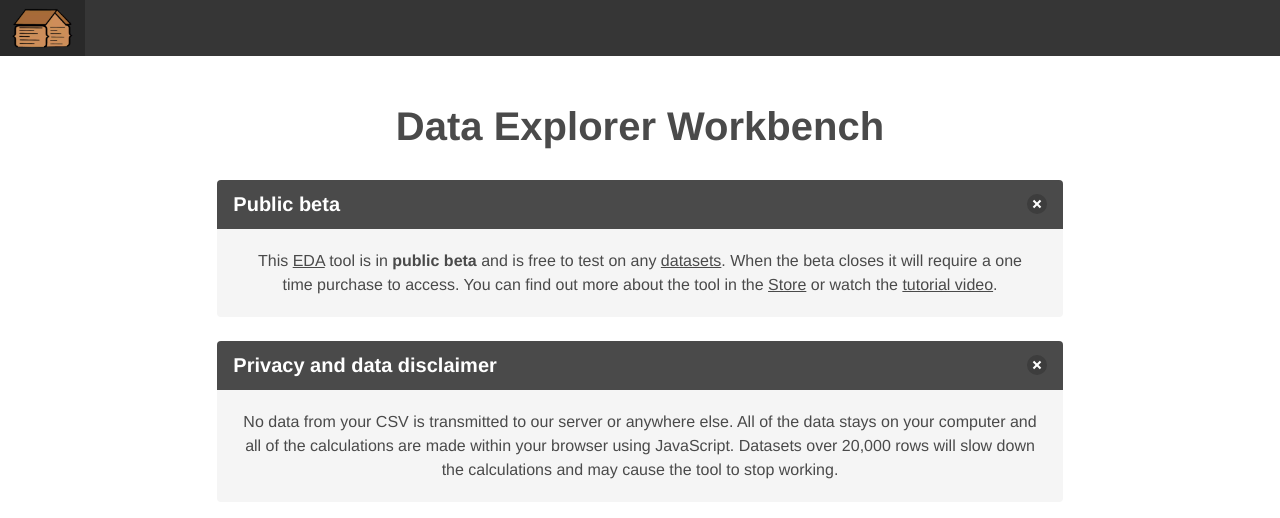
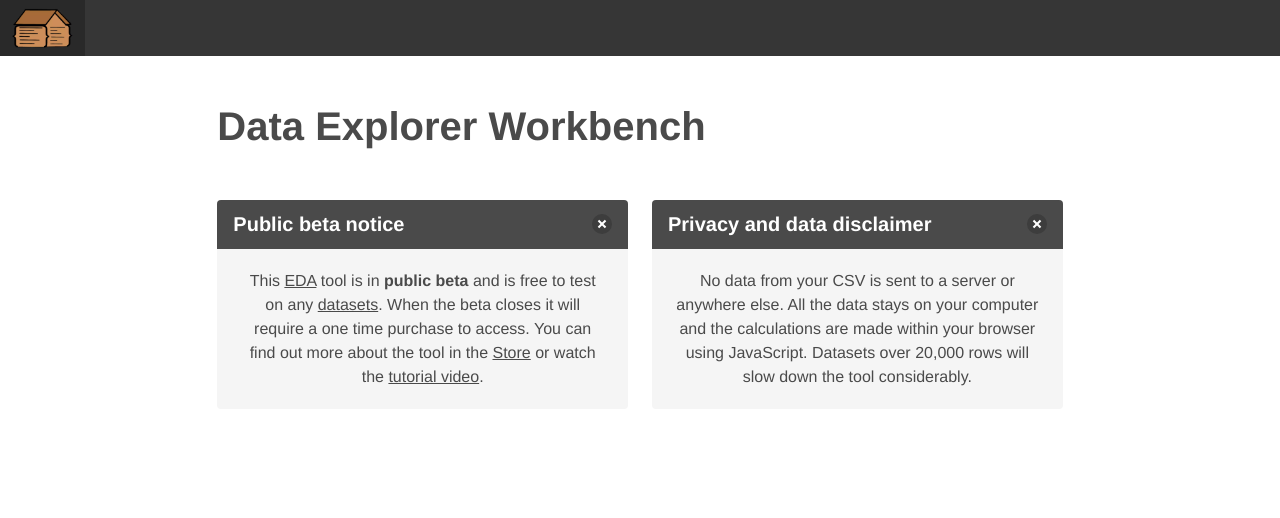
Before and after one commit to LRS4/data-explorer-workbench, a Vue app: page / in a window 1280 px wide. Shown: the top 518 px of the page. Built offline with nearby package versions, Linux system fonts and the light colour scheme.

Commit message:
Align disclaimers side by side

```diff
--- a/src/components/DataExplorerWorkbench.vue
+++ b/src/components/DataExplorerWorkbench.vue
@@ -2,10 +2,12 @@
   <div class="columns is-centered">
     <div class="column is-two-thirds">
       <article class="dx">
-        <h1 class="is-size-2-desktop is-size-3-mobile is-bold mb-5">
+        <h1 class="is-size-2-desktop is-size-3-mobile is-bold mb-5 has-text-left">
           Data Explorer Workbench
         </h1>
-        <b-message title="Public beta">
+        <div class="columns is-centered">
+          <div class="column is-one-half">
+            <b-message title="Public beta notice">
                 This <a href="https://en.wikipedia.org/wiki/Exploratory_data_analysis" rel="nofollow noopener noreferrer" target="_blank">EDA</a> tool is
                 in <strong>public beta</strong> and is free to test on any
                 <a href="https://github.com/MainakRepositor/Datasets" rel="nofollow noopener noreferrer" target="_blank">datasets</a>.
@@ -14,14 +16,18 @@
                 the <a href="https://shedloadofcode.com/store" class="">Store</a> or watch the
                 <a href="https://www.youtube.com/watch?v=fev2rpGxh-U" rel="nofollow noopener noreferrer" target="_blank">tutorial video</a>.
             </b-message>
+          </div>
+          <div class="column is-one-half">
             <b-message title="Privacy and data disclaimer"
               id="privacy-message-box"
               activearia-close-label="Close message">
-          No data from your CSV is transmitted to
-          our server or anywhere else. All of the data stays on your computer and all of the
+              No data from your CSV is sent to
+              a server or anywhere else. All the data stays on your computer and the
               calculations are made within your browser using JavaScript. Datasets over 20,000 rows
-          will slow down the calculations and may cause the tool to stop working.
+              will slow down the tool considerably.
             </b-message>
+          </div>
+        </div>
       </article>
     </div>
   </div>
```
Lines whose indentation alone changed are shown as unchanged.
